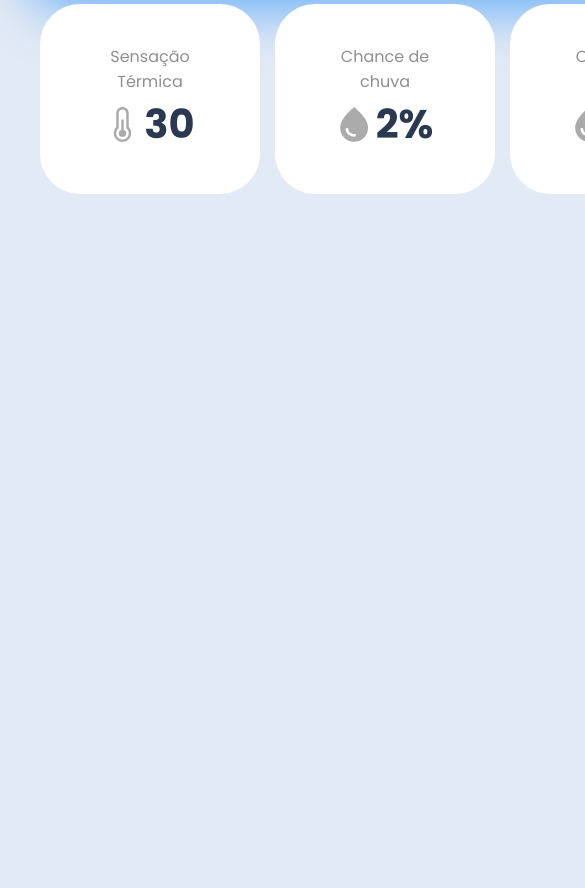
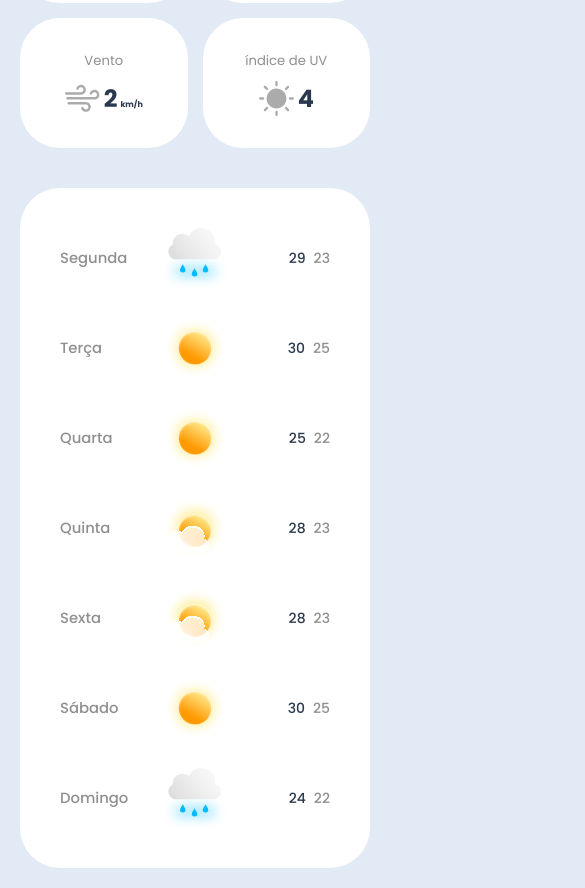
Before and after one commit to Carlosdede/Clima-Hoje, a plain HTML site: page index.html in a window 390 px wide. Shown: the part 770-1658 px from the top of the page, 585 px wide, since content can reach past the window. Before the commit the page ends 1004 px from the top, so only its background shows below. Drawn offline with Linux system fonts and the light colour scheme.

Commit message:
Design Mobile

```diff
--- a/index.html
+++ b/index.html
@@ -10,6 +10,7 @@
       rel="stylesheet"
     />
     <link rel="stylesheet" href="style.css" />
+    <link rel="stylesheet" href="mobile.css">
     <title>Tempo</title>
   </head>
   <body>
@@ -94,15 +95,87 @@
             </div>
         </div>
         <div class="weather-detail-item">
-            <p>Chance de chuva</p>
+            <p>Vento</p>
             <div>
               <img
-                src="./assets/images/rain.svg"
-                alt="Chance de chuva"
+                src="./assets/images/wind.svg"
+                alt="Vento"
               />
-              <p>2%</p>
+              <p>2 <span>km/h</span></p>
             </div>
         </div>
+        <div class="weather-detail-item">
+          <p>índice de UV</p>
+          <div>
+            <img
+              src="./assets/images/sun-2.svg"
+              alt="Vento"
+            />
+            <p>4</p>
+          </div>
+      </div>
+
+      </div>
+    </div>
+    <div class="right-column">
+      <div class="weekly-forecast-container">
+        <div class="day-weather-item">
+          <p>Segunda</p>
+          <img src="./assets/images/rain-2.svg" alt="sol com nuvens">
+          <div>
+            <p>29</p>
+            <p>23</p>
+          </div>
+        </div>
+        <div class="day-weather-item">
+          <p>Terça</p>
+          <img src="./assets/images/sun.svg" alt="sol">
+          <div>
+            <p>30</p>
+            <p>25</p>
+          </div>
+        </div>
+        <div class="day-weather-item">
+          <p>Quarta</p>
+          <img src="./assets/images/sun.svg" alt="Nublado">
+          <div>
+            <p>25</p>
+            <p>22</p>
+          </div>
+        </div>
+        <div class="day-weather-item">
+          <p>Quinta</p>
+          <img src="./assets/images/sun-cloud.svg" alt="Sol com nuvens">
+          <div>
+            <p>28</p>
+            <p>23</p>
+          </div>
+        </div>
+        <div class="day-weather-item">
+          <p>Sexta</p>
+          <img src="./assets/images/sun-cloud.svg" alt="Sol com nuvens">
+          <div>
+            <p>28</p>
+            <p>23</p>
+          </div>
+        </div>
+        <div class="day-weather-item">
+          <p>Sábado</p>
+          <img src="./assets/images/sun.svg" alt="Sol">
+          <div>
+            <p>30</p>
+            <p>25</p>
+          </div>
+        </div>
+        <div class="day-weather-item">
+          <p>Domingo</p>
+          <img src="./assets/images/rain-2.svg" alt="Chuva">
+          <div>
+            <p>24</p>
+            <p>22</p>
+          </div>
+        </div>
+
 
       </div>
     </div>
--- /dev/null
+++ b/mobile.css
@@ -0,0 +1,87 @@
+@media (max-width: 1024px) {
+  .app-container {
+    grid-template-columns: 100%;
+    padding: 20px;
+    grid-column-gap: 0;
+    grid-row-gap: 40px;
+  }
+
+  .navbar-container {
+    display: flex;
+    flex-direction: column;
+  }
+  .navbar-container > img {
+    margin-right: 0;
+    margin-bottom: 10px;
+  }
+  .showcase-container {
+    justify-content: center;
+    padding: 0;
+  }
+  .showcase-container .showcase-text > h2:first-child {
+    font-size: 3rem;
+    font-weight: 700;
+    color: #2a394f;
+  }
+  .showcase-container .showcase-text > h2:last-child {
+    font-size: 3.5rem;
+    font-weight: 700;
+    color: #2a394f;
+  }
+  .showcase-container .showcase-text > p {
+    margin-bottom: 10px;
+    font-size: 0.25rem;
+  }
+  .showcase-container > img {
+    width: 180px;
+  }
+  .hourly-forecast-container {
+    padding: 20px;
+    overflow-x: scroll;
+    justify-content: center;
+    gap: 30px;
+  }
+  .hourly-forecast-container .hour-weather-item > img {
+    width: 50px;
+    height: 50px;
+    margin-bottom: 5px;
+  }
+  .hourly-forecast-container .hour-weather-item > p:first-child {
+    font-size: 0.825rem;
+    text-align: center;
+  }
+  .hourly-forecast-container .hour-weather-item > p:last-child {
+    font-size: 1.5rem;
+  }
+  .weather-detail-container {
+    display: grid;
+    grid-gap: 15px;
+    grid-template-columns: repeat(2, 1fr);
+  }
+  .weather-detail-container .weather-detail-item {
+    padding: 25px;
+    min-height: 130px;
+  }
+  .weather-detail-container .weather-detail-item > p:first-child {
+    font-size: 0.825rem;
+    margin-bottom: 10px;
+  }
+
+  .weather-detail-container .weather-detail-item > div > p {
+    font-size: 1.5rem;
+  }
+
+  .weather-detail-container .weather-detail-item > div > p > span {
+    font-size: 0.5rem;
+    margin-left: -2px;
+  }
+  .weekly-forecast-container .day-weather-item > p {
+    font-size: 0.925rem;
+  }
+  .weekly-forecast-container .day-weather-item > div > p:first-child {
+    font-size: 0.875rem;
+  }
+  .weekly-forecast-container .day-weather-item > div > p:last-child {
+    font-size: 0.875rem;
+  }
+}
--- a/style.css
+++ b/style.css
@@ -16,6 +16,7 @@ body {
   display: grid;
   grid-template-columns: repeat(2, 1fr);
   padding: 40px;
+  grid-column-gap: 100px;
 }
 .navbar-container {
   display: flex;
@@ -33,6 +34,7 @@ body {
   padding: 40px 0 0 40px;
   margin-top: 60px;
 }
+
 .showcase-container .showcase-text > h2:first-child {
   font-size: 3.25rem;
   font-weight: 700;
@@ -52,7 +54,7 @@ body {
 .hourly-forecast-container {
   padding: 40px;
   background: linear-gradient(90.28deg, #007dfe 0.22%, #3aa2ff 99.76%);
-  box-shadow: 0px 30px 50px 19px rgba(1, 126, 254, 0.5);
+  box-shadow: 0px 30px 50px -19px rgba(1, 126, 254, 0.5);
   border-radius: 40px;
   display: flex;
   align-items: center;
@@ -113,6 +115,58 @@ body {
   width: 35px;
   height: 35px;
 }
+.weather-detail-container .weather-detail-item > div > p > span {
+  font-size: 0.75rem;
+  margin-left: -5px;
+  margin-bottom: auto;
+  margin-top: auto;
+}
+.weather-detail-container .weather-detail-item:hover {
+  transform: scale(1.11);
+  transition-duration: 0.5s;
+}
+
+/* Previsão semanal */
+.weekly-forecast-container {
+  background-color: #fff;
+  border-radius: 40px;
+  padding: 40px;
+  display: flex;
+  flex-direction: column;
+  gap: 30px;
+}
+.weekly-forecast-container .day-weather-item {
+  display: flex;
+  justify-content: space-between;
+  align-items: center;
+}
+.weekly-forecast-container .day-weather-item > img {
+  width: 60px;
+  height: 60px;
+}
+.weekly-forecast-container .day-weather-item > p,
+.weekly-forecast-container .day-weather-item > div,
+.weekly-forecast-container .day-weather-item > img {
+  flex: 1;
+}
+.weekly-forecast-container .day-weather-item > p {
+  font-weight: 500;
+  color: #8f8f8f;
+}
+.weekly-forecast-container .day-weather-item > div {
+  display: flex;
+  align-items: center;
+  justify-content: flex-end;
+}
+.weekly-forecast-container .day-weather-item > div > p:first-child {
+  color: #2a394f;
+  font-weight: 500;
+  margin-right: 8px;
+}
+.weekly-forecast-container .day-weather-item > div > p:last-child {
+  color: #8f8f8f;
+  font-weight: 500;
+}
 
 /* Utilidades */
 .custom-input {
```
